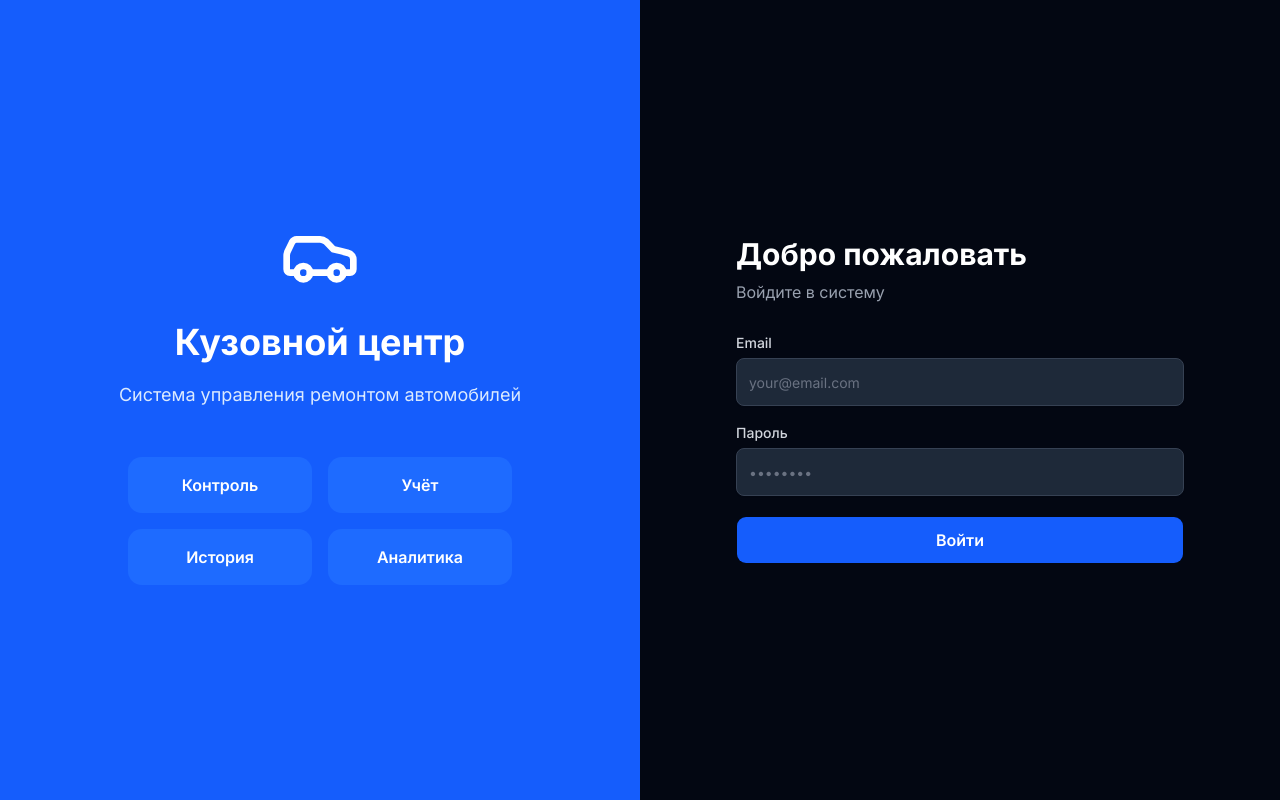
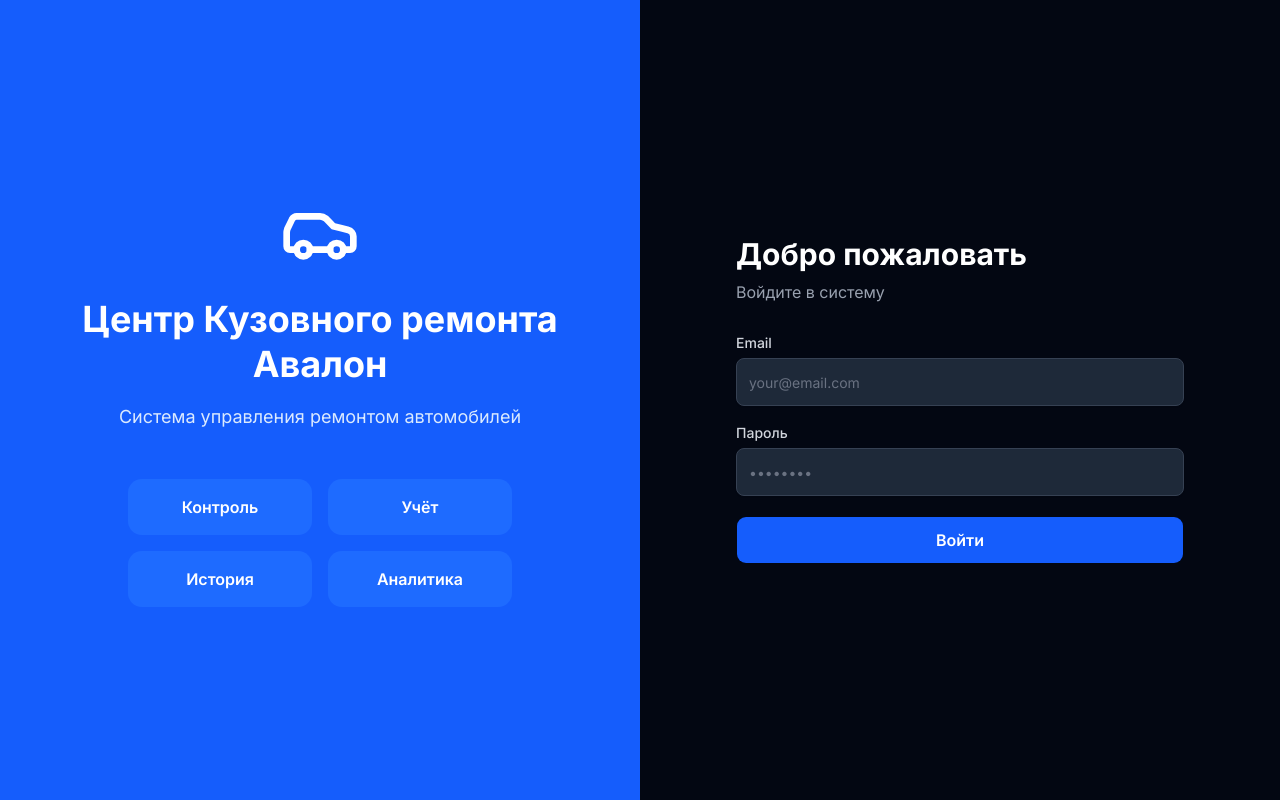
Before and after one commit to Almazofer006/bodyshop-crm, a Next.js app: page /auth/login in a window 1280 px wide. Built offline with nearby package versions, Linux system fonts and the light colour scheme.

Commit message:
Rename to Центр Кузовного ремонта Авалон across all pages

```diff
--- a/app/auth/login/page.tsx
+++ b/app/auth/login/page.tsx
@@ -38,7 +38,7 @@ export default function LoginPage() {
       <div className="hidden lg:flex lg:w-1/2 flex-col items-center justify-center bg-blue-600 p-12">
         <Car className="h-20 w-20 text-white mb-6" />
         <h1 className="text-4xl font-bold text-white text-center leading-tight">
-          Кузовной центр
+          Центр Кузовного ремонта Авалон
         </h1>
         <p className="text-blue-100 text-lg mt-4 text-center">
           Система управления ремонтом автомобилей
@@ -60,7 +60,7 @@ export default function LoginPage() {
             <div className="bg-blue-600 p-2 rounded-lg">
               <Car className="h-6 w-6 text-white" />
             </div>
-            <span className="text-white font-bold text-xl">Кузовной центр CRM</span>
+            <span className="text-white font-bold text-xl">Центр Кузовного ремонта Авалон</span>
           </div>
 
           <h2 className="text-3xl font-bold text-white mb-2">Добро пожаловать</h2>
--- a/app/layout.tsx
+++ b/app/layout.tsx
@@ -6,7 +6,7 @@ import { Toaster } from '@/components/ui/sonner'
 const inter = Inter({ subsets: ['latin', 'cyrillic'] })
 
 export const metadata: Metadata = {
-  title: 'Кузовной центр CRM',
+  title: 'Центр Кузовного ремонта Авалон',
   description: 'Система управления автомобилями в ремонте',
 }
 
--- a/components/display-board.tsx
+++ b/components/display-board.tsx
@@ -184,7 +184,7 @@ export function DisplayBoard({ stages: initialStages, profile, currentHistory: i
           <div className="bg-blue-600 p-1.5 rounded-lg">
             <Car className="h-5 w-5 text-white" />
           </div>
-          <span className="font-bold text-lg tracking-tight text-white">Кузовной центр</span>
+          <span className="font-bold text-lg tracking-tight text-white">Центр Кузовного ремонта Авалон</span>
           <div className="bg-blue-600/20 border border-blue-500/30 text-blue-400 text-sm px-3 py-0.5 rounded-full font-medium">
             {totalActive} авто в работе
           </div>
--- a/components/navbar.tsx
+++ b/components/navbar.tsx
@@ -55,7 +55,7 @@ export function Navbar({ profile }: NavbarProps) {
             <div className="bg-blue-600 p-1.5 rounded-lg shrink-0">
               <Car className="h-5 w-5 text-white" />
             </div>
-            <span className="hidden sm:block tracking-tight">Кузовной центр</span>
+            <span className="hidden sm:block tracking-tight">Центр Кузовного ремонта Авалон</span>
           </Link>
 
           {/* Desktop nav */}
```
